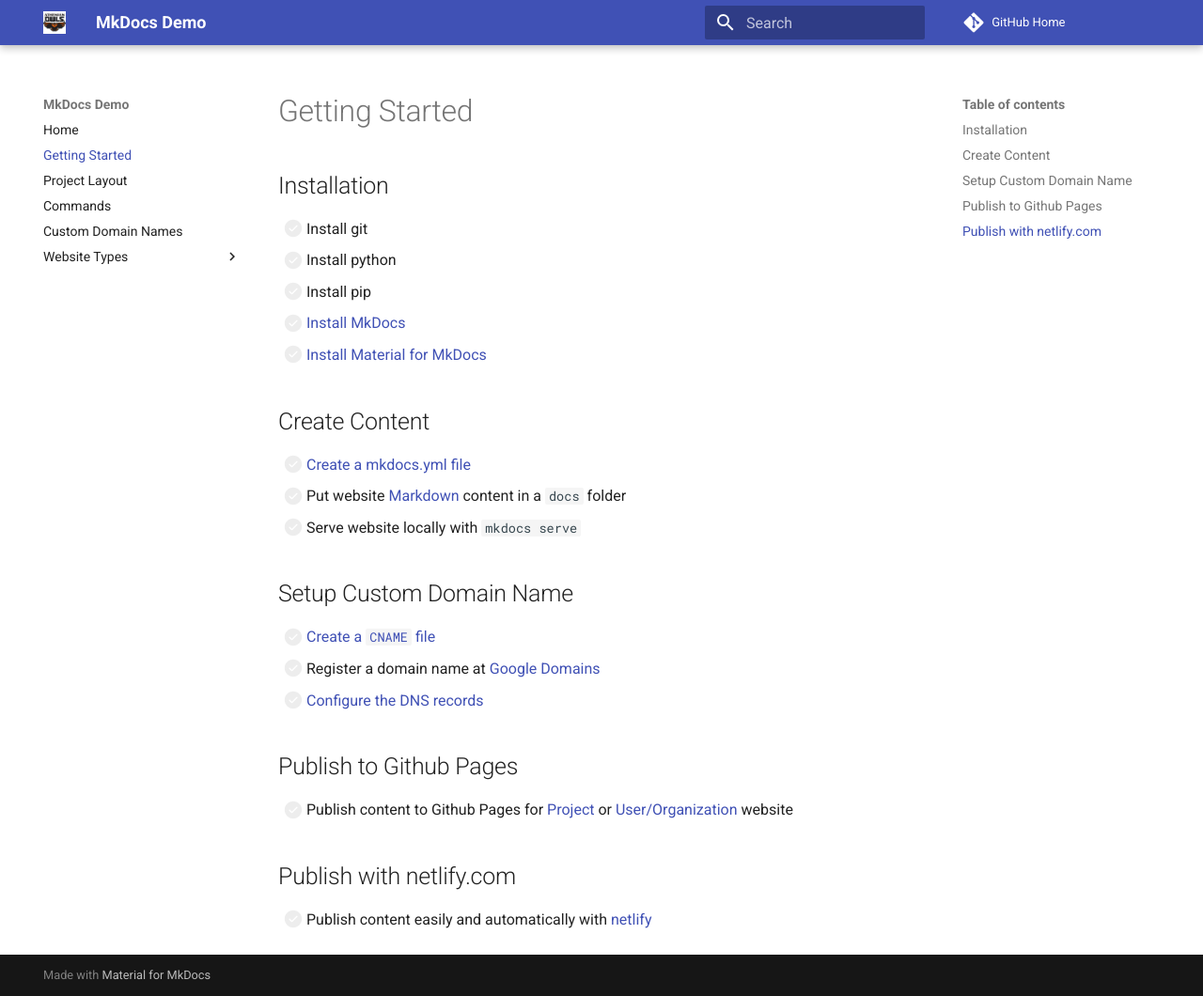
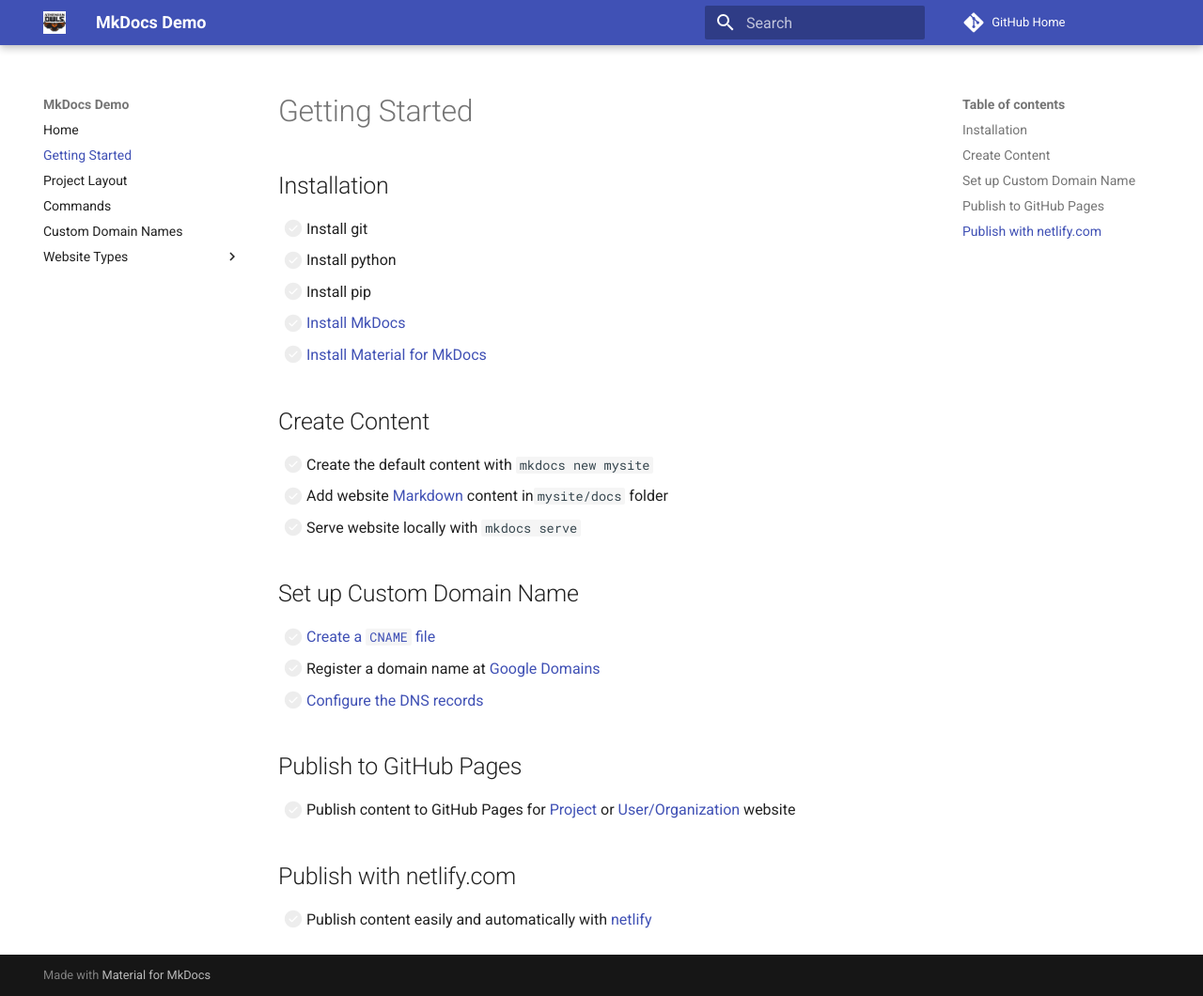
Before and after one commit to athenian-programming/mkdocs-demo, an MkDocs documentation site: the page built from docs/getting-started.md, in a window 1280 px wide and 1060 px high. Shown: the whole window at 94% size. Built offline with MkDocs 1.6.1 and Material for MkDocs 9.7.7, drawn with Linux system fonts in a browser that asks for light colours; comment, search, counter and statistics services are not loaded.

Commit message:
Standardize GitHub capitalization and update documentation structure

```diff
--- a/docs/getting-started.md
+++ b/docs/getting-started.md
@@ -9,17 +9,17 @@
 - [ ] [Install Material for MkDocs](https://squidfunk.github.io/mkdocs-material/getting-started/#installing-material)
 
 ## Create Content
-- [ ] [Create a mkdocs.yml file](https://squidfunk.github.io/mkdocs-material/getting-started/#full-example)
-- [ ] Put website [Markdown](https://github.com/adam-p/markdown-here/wiki/Markdown-Cheatsheet) content in a `docs` folder
+- [ ] Create the default content with `mkdocs new mysite`
+- [ ] Add website [Markdown](https://github.com/adam-p/markdown-here/wiki/Markdown-Cheatsheet) content in`mysite/docs` folder
 - [ ] Serve website locally with `mkdocs serve`
 
-## Setup Custom Domain Name
-- [ ] [Create a `CNAME` file](../dns#cname-file)
+## Set up Custom Domain Name
+- [ ] [Create a `CNAME` file](./dns.md#cname-file)
 - [ ] Register a domain name at [Google Domains](https://domains.google/)
-- [ ] [Configure the DNS records](../dns#dns-configuration)
+- [ ] [Configure the DNS records](./dns.md#dns-configuration)
 
-## Publish to Github Pages
-- [ ] Publish content to Github Pages for [Project](../project) or [User/Organization](../organization) website
+## Publish to GitHub Pages
+- [ ] Publish content to GitHub Pages for [Project](./project.md) or [User/Organization](./organization.md) website
 
 ## Publish with netlify.com
 - [ ] Publish content easily and automatically with [netlify](https://www.netlify.com)
```
Also changed, not shown: README.md (+1 -1 lines), docs/dns.md (+6 -6 lines), docs/index.md (+2 -2 lines), docs/organization.md (+2 -2 lines), docs/project.md (+2 -2 lines).
